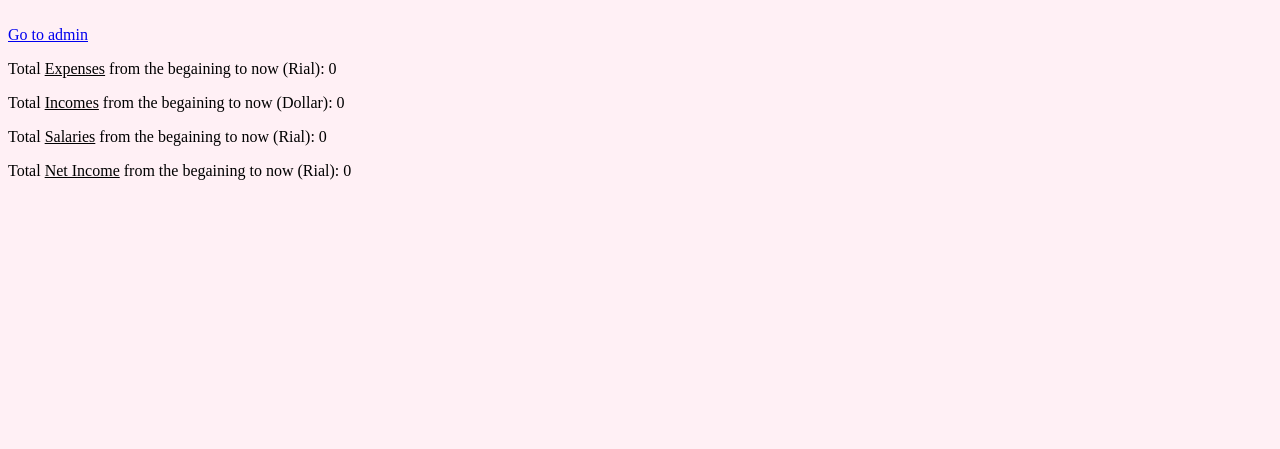
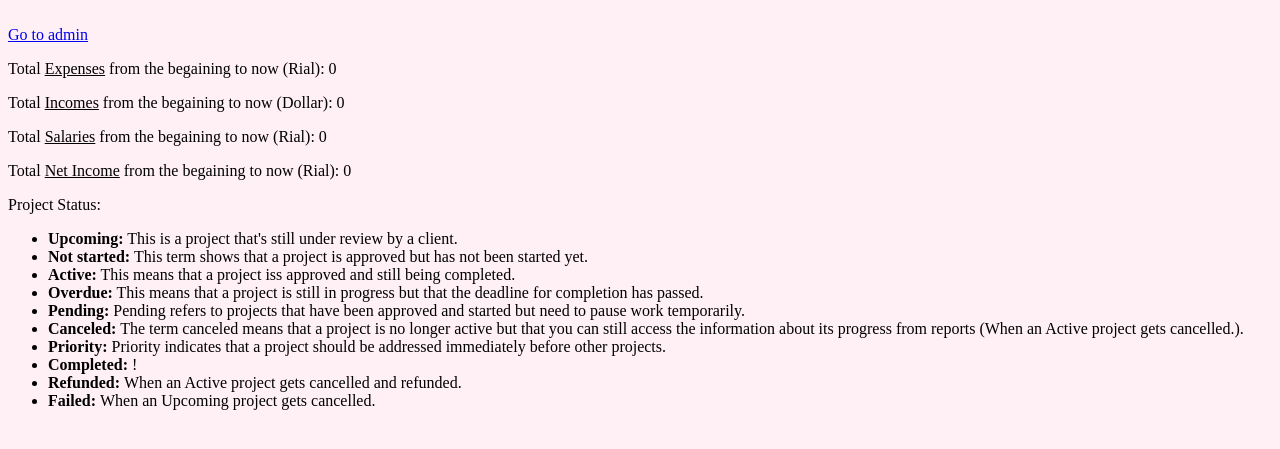
Before and after one commit to obeidarash/arshidi, a Django app: page / in a window 1280 px wide. Shown: the top 449 px of the page. Run offline with Django 4.2, Linux system fonts and the light colour scheme; the visitor is signed in with stand-in values (Sample User, id 1); data that the repository does not hold is empty.

Commit message:
add refunded and failed to the project status

```diff
--- a/management/models.py
+++ b/management/models.py
@@ -28,6 +28,8 @@ STATUS = [
     ('canceled', 'Canceled'),
     ('priority', 'Priority'),
     ('completed', 'Completed'),
+    ('refunded', 'Refunded'),
+    ('failed', 'Failed'),
 ]
 
 # TERM = [
--- a/templates/index.html
+++ b/templates/index.html
@@ -22,6 +22,19 @@
     <p>Total <u>Incomes</u> from the begaining to now (Dollar): {{ incomes_sum|intcomma }}</p>
     <p>Total <u>Salaries</u> from the begaining to now (Rial): {{ salaries_sum|intcomma }}</p>
     <p>Total <u>Net Income</u> from the begaining to now (Rial): {{ net_income|intcomma }}</p>
+    Project Status:
+    <ul>
+        <li><b>Upcoming:</b> This is a project that's still under review by a client.</li>
+        <li><b>Not started:</b> This term shows that a project is approved but has not been started yet.</li>
+        <li><b>Active:</b> This means that a project iss approved and still being completed.</li>
+        <li><b>Overdue:</b> This means that a project is still in progress but that the deadline for completion has passed.</li>
+        <li><b>Pending:</b> Pending refers to projects that have been approved and started but need to pause work temporarily.</li>
+        <li><b>Canceled:</b> The term canceled means that a project is no longer active but that you can still access the information about its progress from reports (When an Active project gets cancelled.).</li>
+        <li><b>Priority:</b> Priority indicates that a project should be addressed immediately before other projects.</li>
+        <li><b>Completed:</b> !</li>
+        <li><b>Refunded: </b>When an Active project gets cancelled and refunded. </li>
+        <li><b>Failed: </b>When an Upcoming project gets cancelled.</li>
+    </ul>
 {% endif %}
 </body>
 </html>
```
